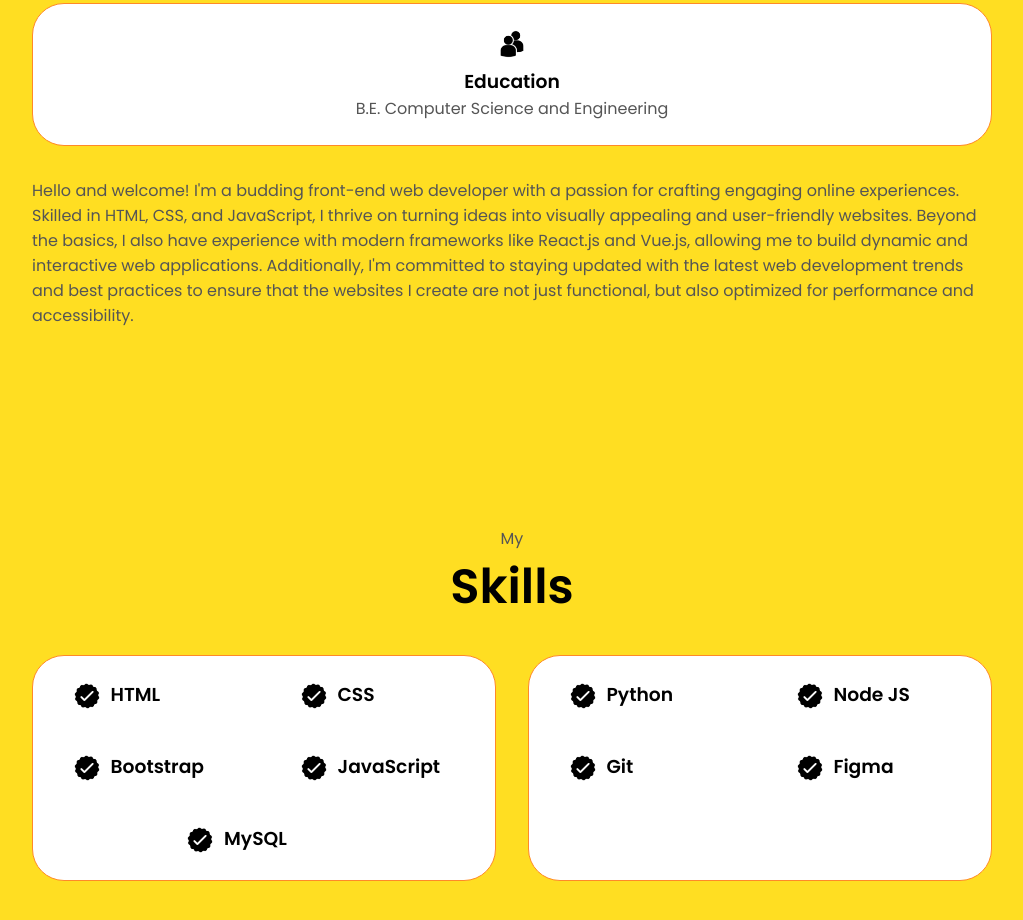
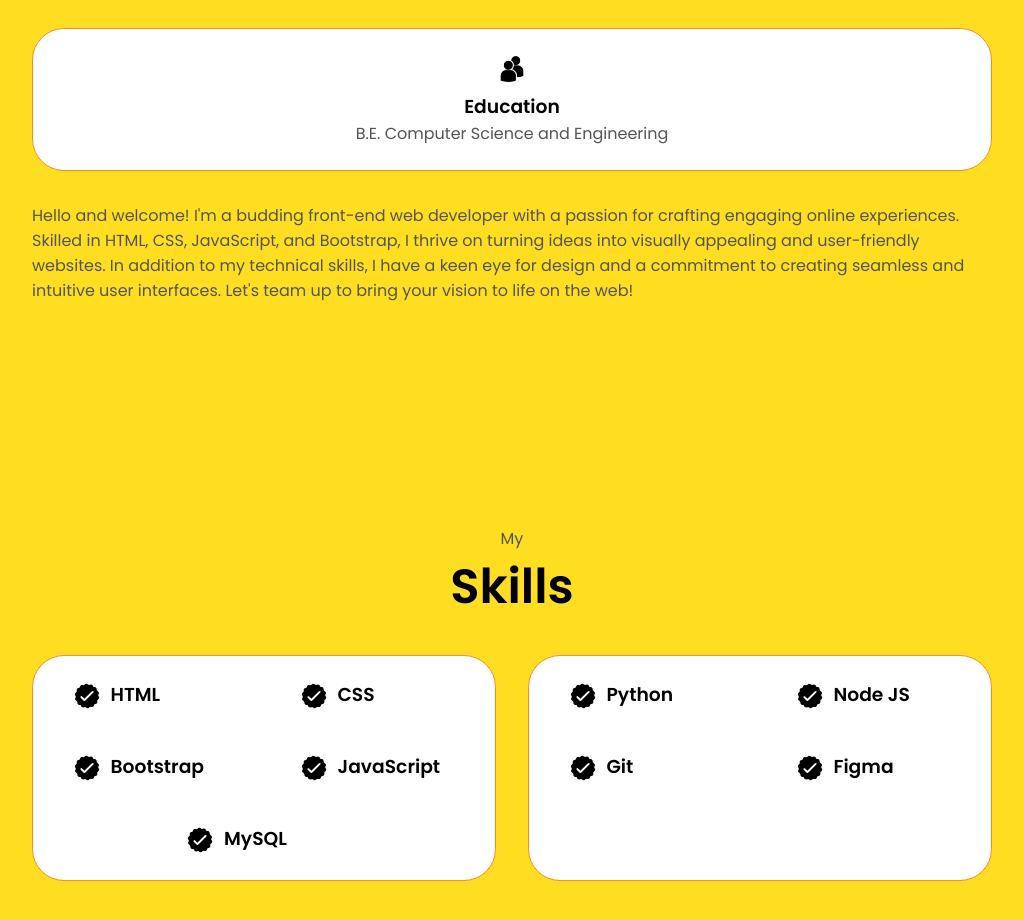
Before and after one commit to Karthi0-7/Portfolio, a plain HTML site: page index.html in a window 1280 px wide. Shown: the part 1170-2090 px from the top of the page, without its empty margins (128-1151 px from the left). Drawn offline with Linux system fonts and the light colour scheme.

Commit message:
Update index.html

```diff
--- a/index.html
+++ b/index.html
@@ -89,8 +89,7 @@
           </div>
           <div class="text-container">
             <p>
-Hello and welcome! I'm a budding front-end web developer with a passion for crafting engaging online experiences. Skilled in HTML, CSS, and JavaScript, I thrive on turning ideas into visually appealing and user-friendly websites. Beyond the basics, I also have experience with modern frameworks like React.js and Vue.js, allowing me to build dynamic and interactive web applications. Additionally, I'm committed to staying updated with the latest web development trends and best practices to ensure that the websites I create are not just functional, but also optimized for performance and accessibility.            </p>
-          </div>
+Hello and welcome! I'm a budding front-end web developer with a passion for crafting engaging online experiences. Skilled in HTML, CSS, JavaScript, and Bootstrap, I thrive on turning ideas into visually appealing and user-friendly websites. In addition to my technical skills, I have a keen eye for design and a commitment to creating seamless and intuitive user interfaces. Let's team up to bring your vision to life on the web!          </div>
         </div>
       </div>
     </section>
```
